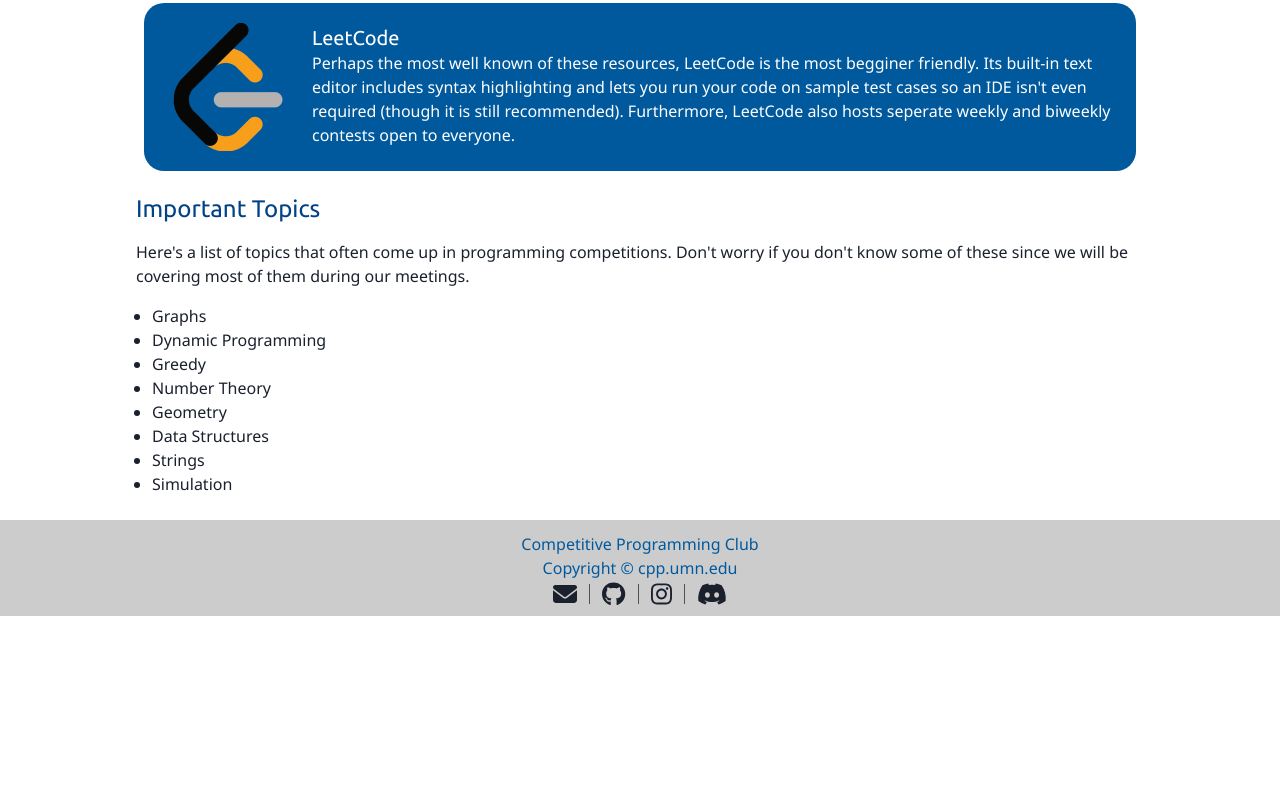
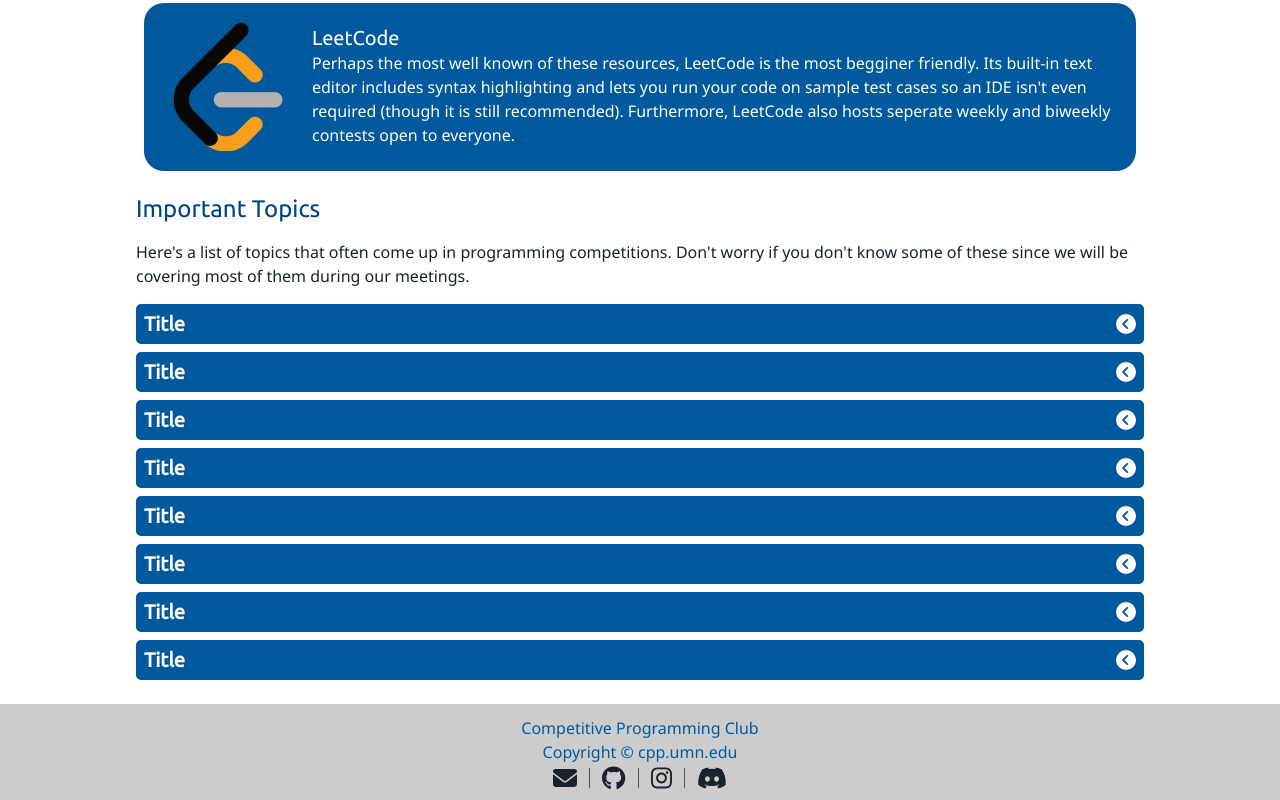
Before and after one commit to cppumn/website, a React (Create React App) app in the folder cpp-website/: page /gettingstarted in a window 1280 px wide. Shown: the part 608-1408 px from the top of the page. Before the commit the page ends 1224 px from the top, so only its background shows below. Built offline with nearby package versions, Linux system fonts and the light colour scheme.

Commit message:
progress on topics

```diff
--- /dev/null
+++ b/cpp-website/src/components/TopicCards/TopicCard.tsx
@@ -0,0 +1,43 @@
+import { Flex, Heading, Text } from "@chakra-ui/react";
+import { faChevronCircleDown, faChevronCircleLeft, faChevronDown, faChevronLeft } from "@fortawesome/free-solid-svg-icons";
+import { FontAwesomeIcon } from "@fortawesome/react-fontawesome";
+
+import { CPPTheme } from "globals/CPPInfo";
+import { useState } from "react";
+
+const TopicCard = () => {
+  const [open, setOpen] = useState(false);
+
+  return (
+    <Flex
+      backgroundColor={CPPTheme.blue}
+      borderRadius={5}
+      p={2}
+      color="white"
+      flexDir="column"
+    >
+      <Flex
+        w="100%"
+        justifyContent="space-between"
+        alignItems="center"
+        onClick={() => {setOpen(!open)}}
+      >
+        <Heading
+          fontSize="1.25rem"
+        >
+          Title
+        </Heading>
+        <FontAwesomeIcon fontWeight={700} fontSize="1.25rem" icon={open ? faChevronCircleDown : faChevronCircleLeft}/>
+      </Flex>
+      { open ?
+        <Text>
+          testing testing testing
+        </Text>
+        :
+        undefined
+      }
+    </Flex>
+  );
+};
+
+export default TopicCard;
--- /dev/null
+++ b/cpp-website/src/components/TopicCards/TopicsList.tsx
@@ -0,0 +1,31 @@
+import { Flex } from "@chakra-ui/react";
+
+import TopicCard from "./TopicCard";
+
+const Topics = [
+  "Graphs",
+  "Dynamic Programming",
+  "Greedy",
+  "Number Theory",
+  "Geometry",
+  "Data Structures",
+  "Strings",
+  "Simulation"
+]
+
+const TopicsList = () => {
+  return (
+    <Flex
+      flexDir="column"
+      gap={2}
+    >
+      {
+        Topics.map(t =>
+          <TopicCard/>
+        )
+      }
+    </Flex>
+  );
+};
+
+export default TopicsList;
--- a/cpp-website/src/pages/GettingStartedPage.tsx
+++ b/cpp-website/src/pages/GettingStartedPage.tsx
@@ -1,21 +1,12 @@
-import { Flex, Heading, ListItem, Text, UnorderedList } from "@chakra-ui/react";
+import { Flex, Heading, Text } from "@chakra-ui/react";
 
 import { CPPTheme } from "globals/CPPInfo";
+
+import TopicsList from "components/TopicCards/TopicsList";
 
 import CodeforcesDescription from "components/WebsiteDescriptions/CodeforcesDescription";
 import KattisDescription from "components/WebsiteDescriptions/KattisDescription";
 import LeetcodeDescription from "components/WebsiteDescriptions/LeetcodeDescription";
-
-const Topics = [
-  "Graphs",
-  "Dynamic Programming",
-  "Greedy",
-  "Number Theory",
-  "Geometry",
-  "Data Structures",
-  "Strings",
-  "Simulation"
-]
 
 const GettingStartedPage = () => {
   return (
@@ -58,15 +49,7 @@
         Here's a list of topics that often come up in programming competitions.
         Don't worry if you don't know some of these since we will be covering most of them during our meetings.
       </Text>
-      <UnorderedList>
-        {
-          Topics.map(t =>
-            <ListItem>
-              {t}
-            </ListItem>
-          )
-        }
-      </UnorderedList>
+      <TopicsList />
     </Flex>
   );
 };
```
